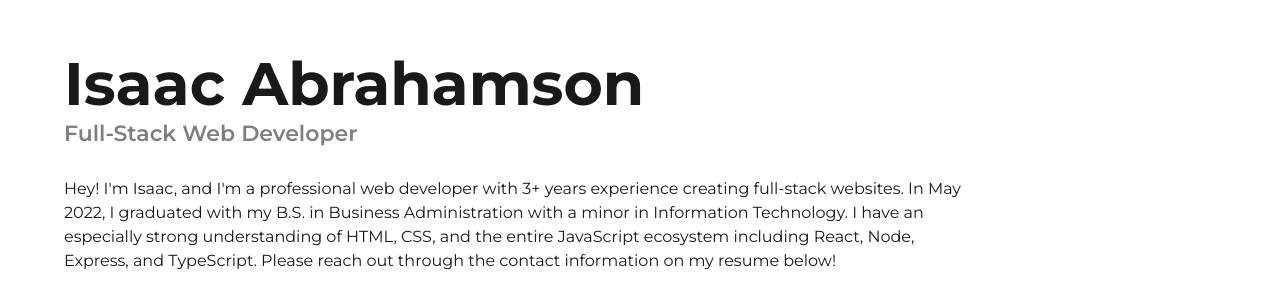
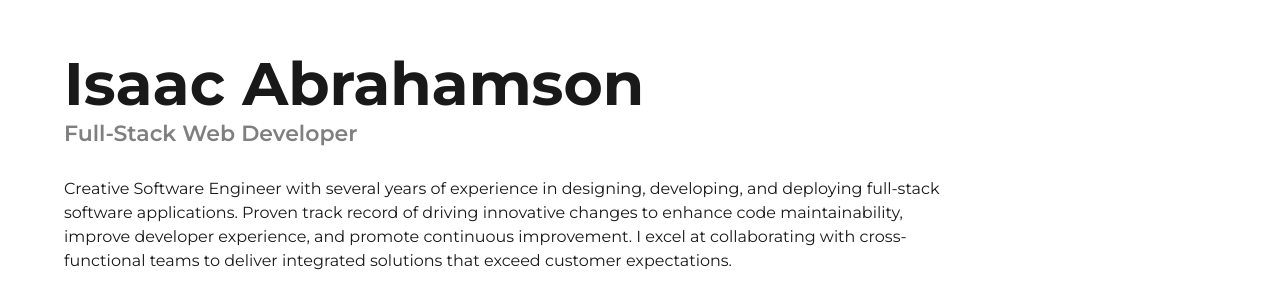
Before and after one commit to IsaacAbrahamson/2022-Portfolio, a plain HTML site: page index.html in a window 1280 px wide. Shown: the part 111-411 px from the top of the page. Drawn offline with nearby package versions, Linux system fonts and the light colour scheme.

Commit message:
fix: Update description

```diff
--- a/index.html
+++ b/index.html
@@ -29,15 +29,13 @@
       <div class="subtitle wow  animate__animated animate__fadeInUp" data-wow-delay="200ms" data-wow-duration="500ms"
         role="doc-subtitle">Full-Stack Web Developer</div>
       <p class="intro-text wow  animate__animated animate__fadeIn" data-wow-delay="600ms" data-wow-duration="800ms">
-        Hey! I'm Isaac, and I'm a professional web developer with 3+ years experience creating full-stack websites. In
-        May
-        2022, I graduated
-        with my B.S. in Business Administration with a minor in Information Technology. I have an especially strong
-        understanding of HTML, CSS, and the entire JavaScript ecosystem including React,
-        Node, Express, and TypeScript. Please reach out through the contact information on my resume below!
+        Creative Software Engineer with several years of experience in designing, developing, and deploying full-stack
+software applications. Proven track record of driving innovative changes to enhance code maintainability,
+improve developer experience, and promote continuous improvement. I excel at collaborating with
+cross-functional teams to deliver integrated solutions that exceed customer expectations.
       </p>
       <div class="links wow  animate__animated animate__fadeIn" data-wow-delay="600ms" data-wow-duration="800ms">
-        <a class="btn-link" href="https://drive.google.com/file/d/1QcgLzrhwCjcvsj9kSBu_jHypRocBg68z"
+        <a class="btn-link" href="https://drive.google.com/file/d/1KbyIZdb4xaR8Z4qSyArUSh6MwkXTSy0C/view?usp=sharing"
           target="_blank">Download Resume</a>
         <a class="logo-link" href="https://github.com/IsaacAbrahamson" target="_blank"><i
             class="devicon-github-original"></i></a>
```
